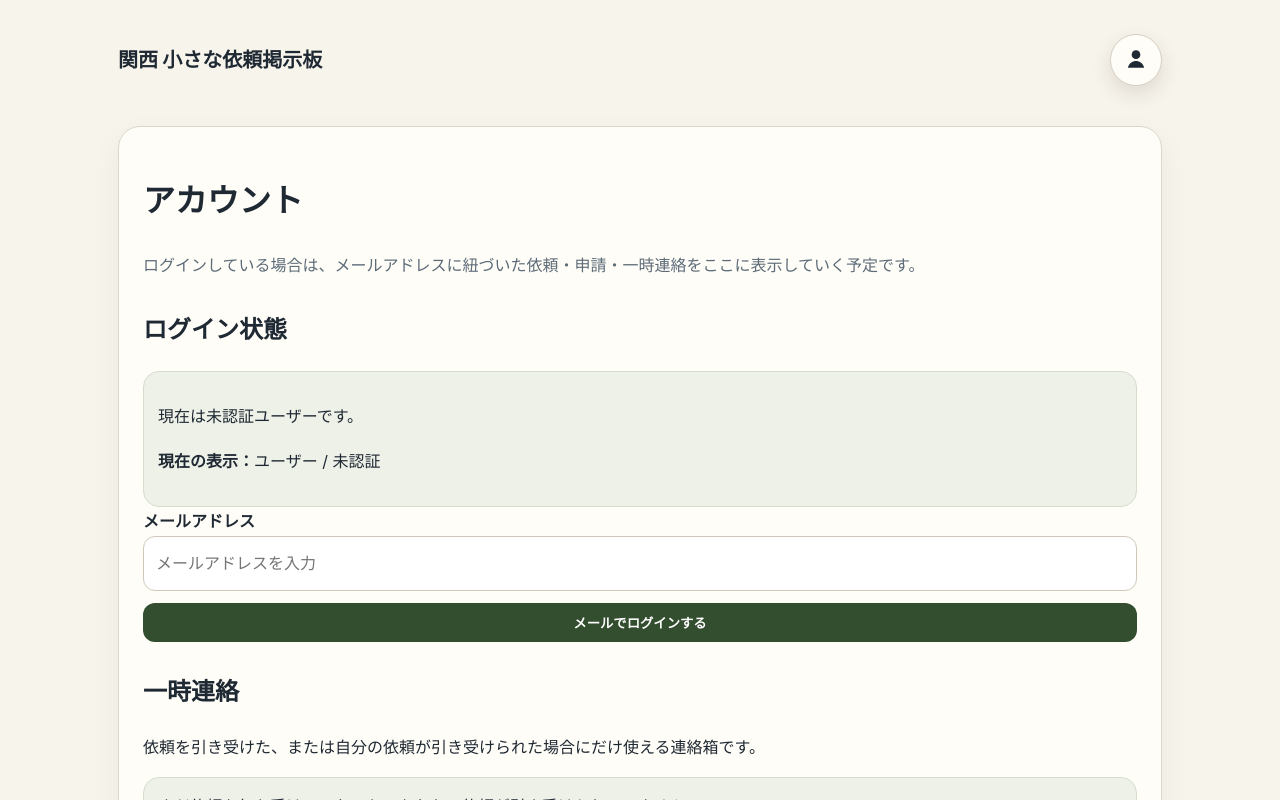
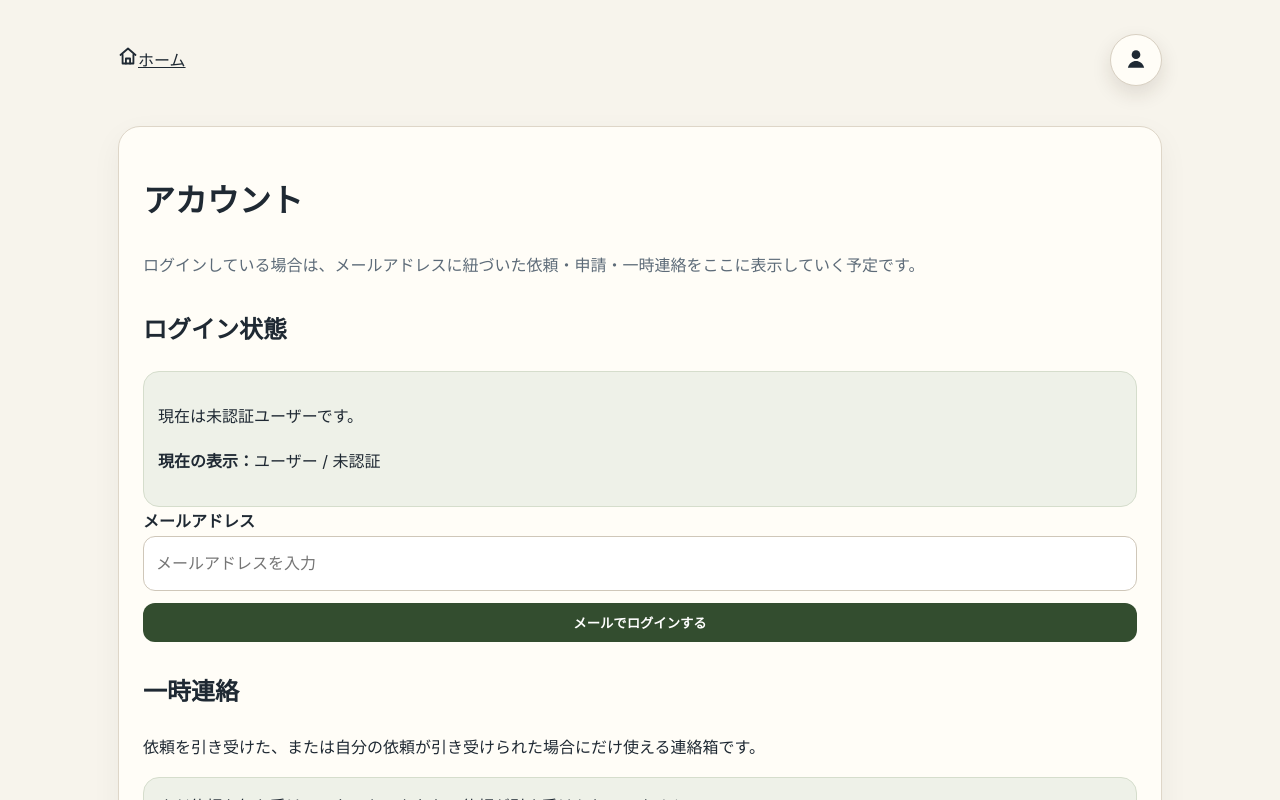
Before and after one commit to free-request-board/free-request-board, a Next.js app in the folder free-request-board-initial/: page /account in a window 1280 px wide. Shown: the top 800 px of the page. Built offline with nearby package versions, Linux system fonts and the light colour scheme; no server answers.

Commit message:
Update layout.tsx

```diff
--- a/free-request-board-initial/app/layout.tsx
+++ b/free-request-board-initial/app/layout.tsx
@@ -13,7 +13,40 @@ export default function RootLayout({ children }: { children: React.ReactNode })
       <body>
         <div className="site-shell">
           <header className="site-header">
-            <a href="/" className="brand">関西 小さな依頼掲示板</a>
+            <a href="/" className="home-button" aria-label="ホームに戻る">
+  <span className="home-icon" aria-hidden="true">
+    <svg
+      viewBox="0 0 24 24"
+      width="20"
+      height="20"
+      fill="none"
+      xmlns="http://www.w3.org/2000/svg"
+    >
+      <path
+        d="M3 10.8L12 3l9 7.8"
+        stroke="currentColor"
+        strokeWidth="2.2"
+        strokeLinecap="round"
+        strokeLinejoin="round"
+      />
+      <path
+        d="M5.5 10.5V21h13V10.5"
+        stroke="currentColor"
+        strokeWidth="2.2"
+        strokeLinecap="round"
+        strokeLinejoin="round"
+      />
+      <path
+        d="M9.5 21v-6h5v6"
+        stroke="currentColor"
+        strokeWidth="2.2"
+        strokeLinecap="round"
+        strokeLinejoin="round"
+      />
+    </svg>
+  </span>
+  <span>ホーム</span>
+</a>
             <nav>
               <UserMenu />
             </nav>
```
